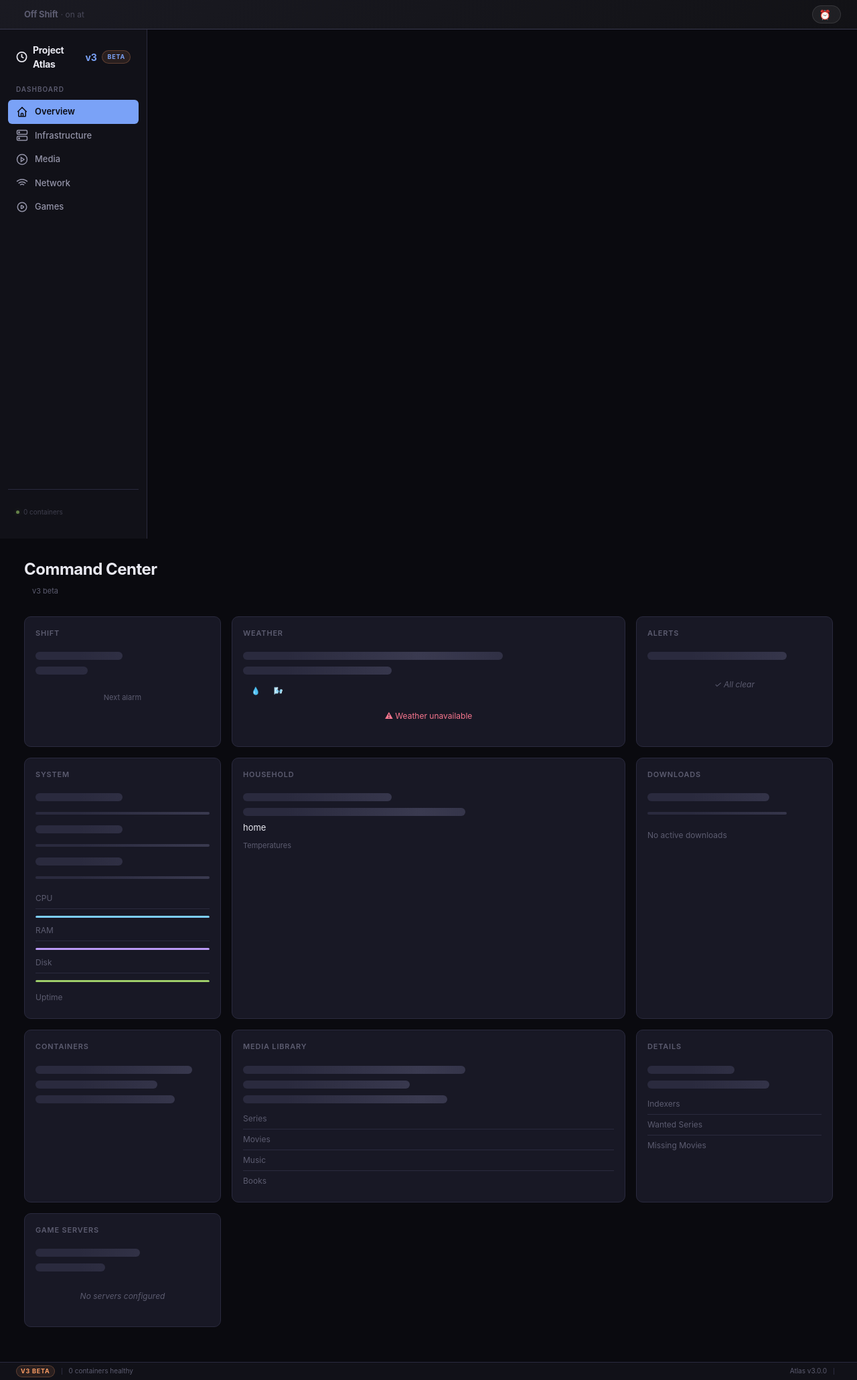
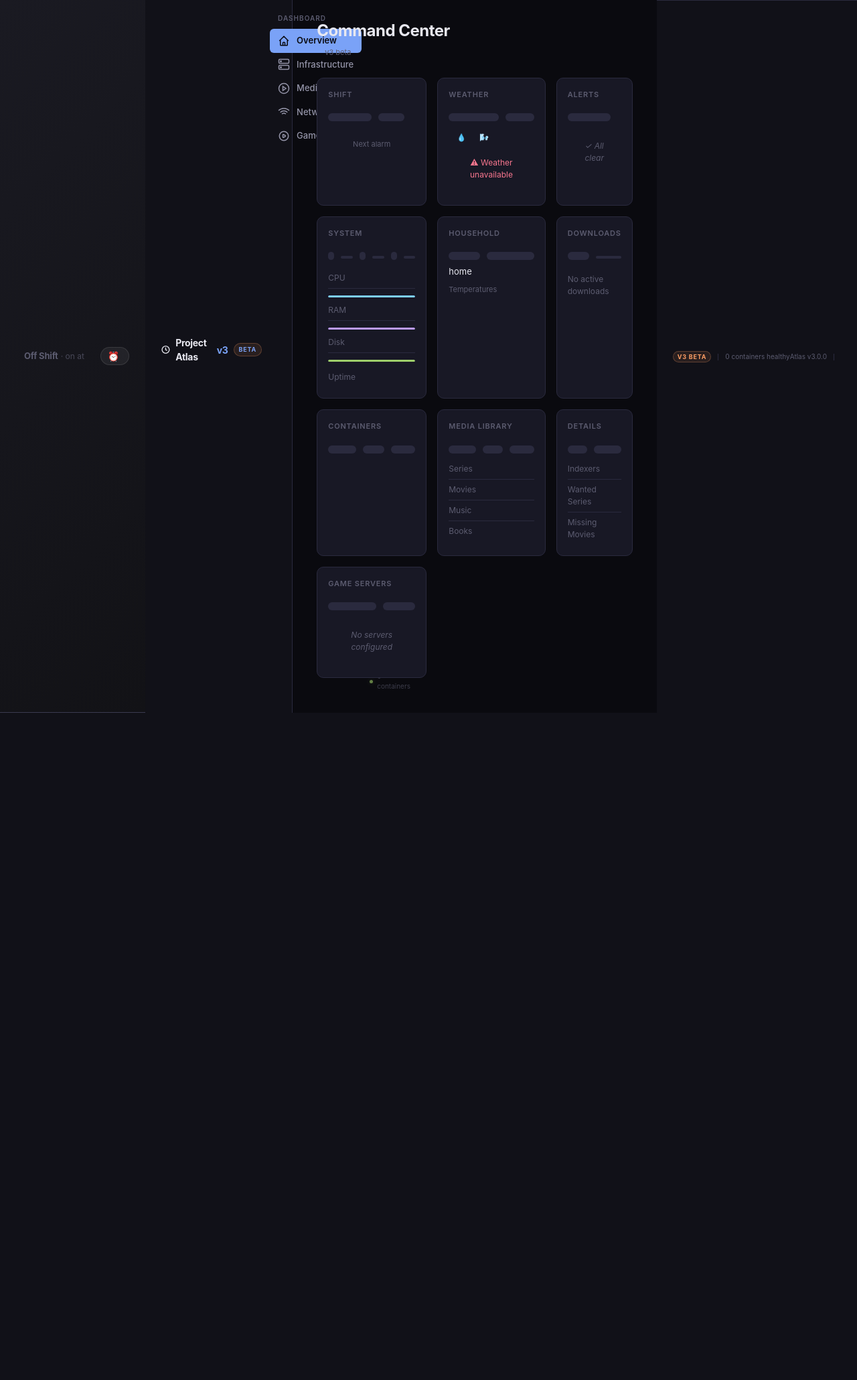
Before and after one commit to AlexBucket/atlas-command-center, a FastAPI app: page / in a window 1280 px wide. Shown: the whole page at 67% size. After the commit the page ends 1064 px from the top, so only its background shows below. Run offline with FastAPI, Linux system fonts and the light colour scheme; some libraries are stand-ins or nearby versions.

Commit message:
Fix: body flex-direction column -> row
The body had two CSS rules: one with flex-direction: column and
one with flex-wrap: wrap. The column layout stacked the sidebar
on top of the main content, forcing users to scroll down past
the sidebar to see the widget grid. Changed to flex-direction: row
so sidebar and main content display side-by-side.

```diff
--- a/app/static/css/dashboard.css
+++ b/app/static/css/dashboard.css
@@ -40,7 +40,7 @@
   line-height: 1.5;
   min-height: 100vh;
   display: flex;
-  flex-direction: column;
+  flex-direction: row;
 }
 
 /* ── Shift Bar ──────────────────────────────────────────── */
@@ -136,7 +136,7 @@
   border-right: 1px solid var(--border);
   padding: 20px 12px;
   display: flex;
-  flex-direction: column;
+  flex-direction: row;
   flex-shrink: 0;
 }
 
@@ -516,7 +516,7 @@
 
 .activity-list {
   display: flex;
-  flex-direction: column;
+  flex-direction: row;
   gap: 2px;
 }
 
@@ -600,7 +600,7 @@
 .skeleton {
   padding: 8px 0;
   display: flex;
-  flex-direction: column;
+  flex-direction: row;
   gap: 10px;
 }
 
```
